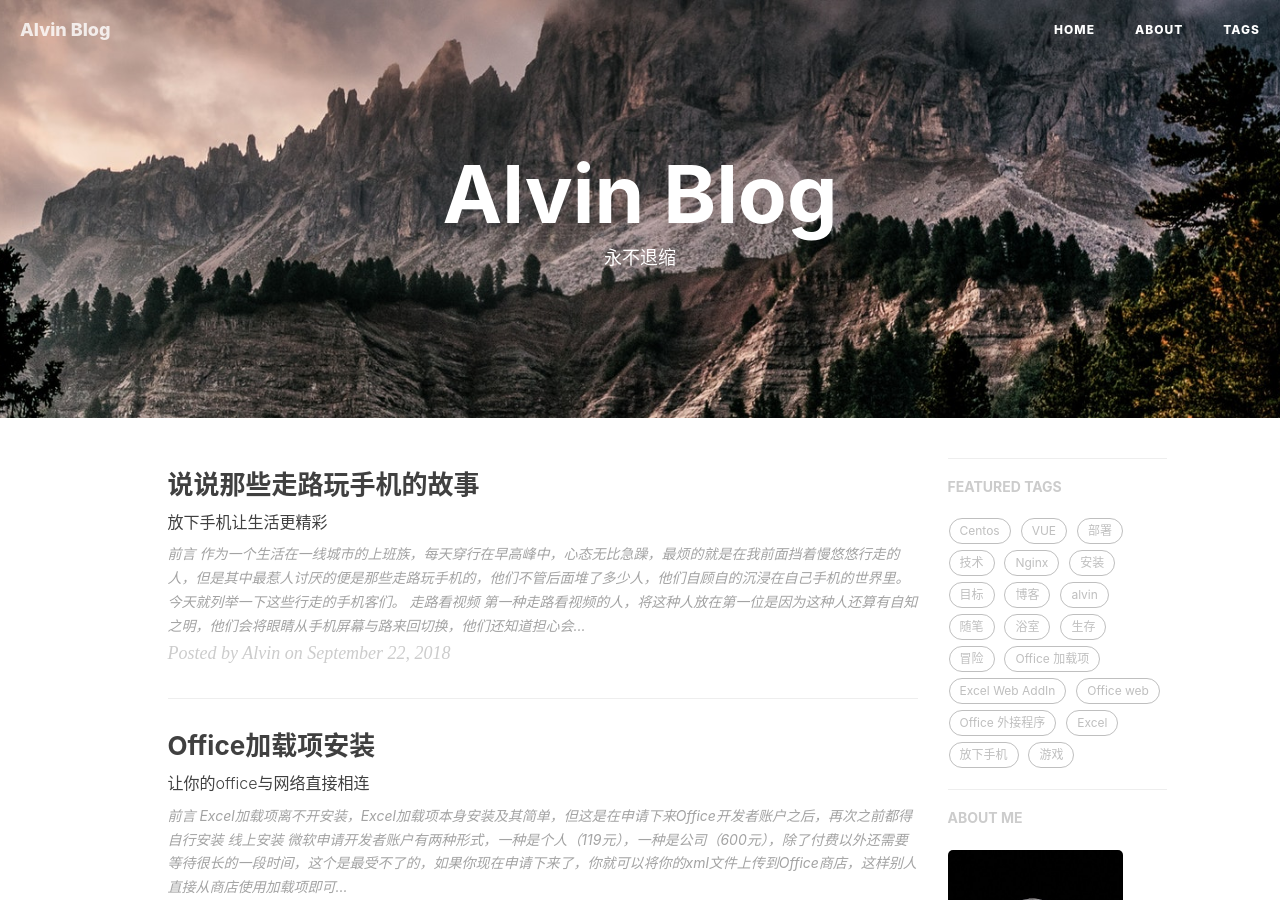
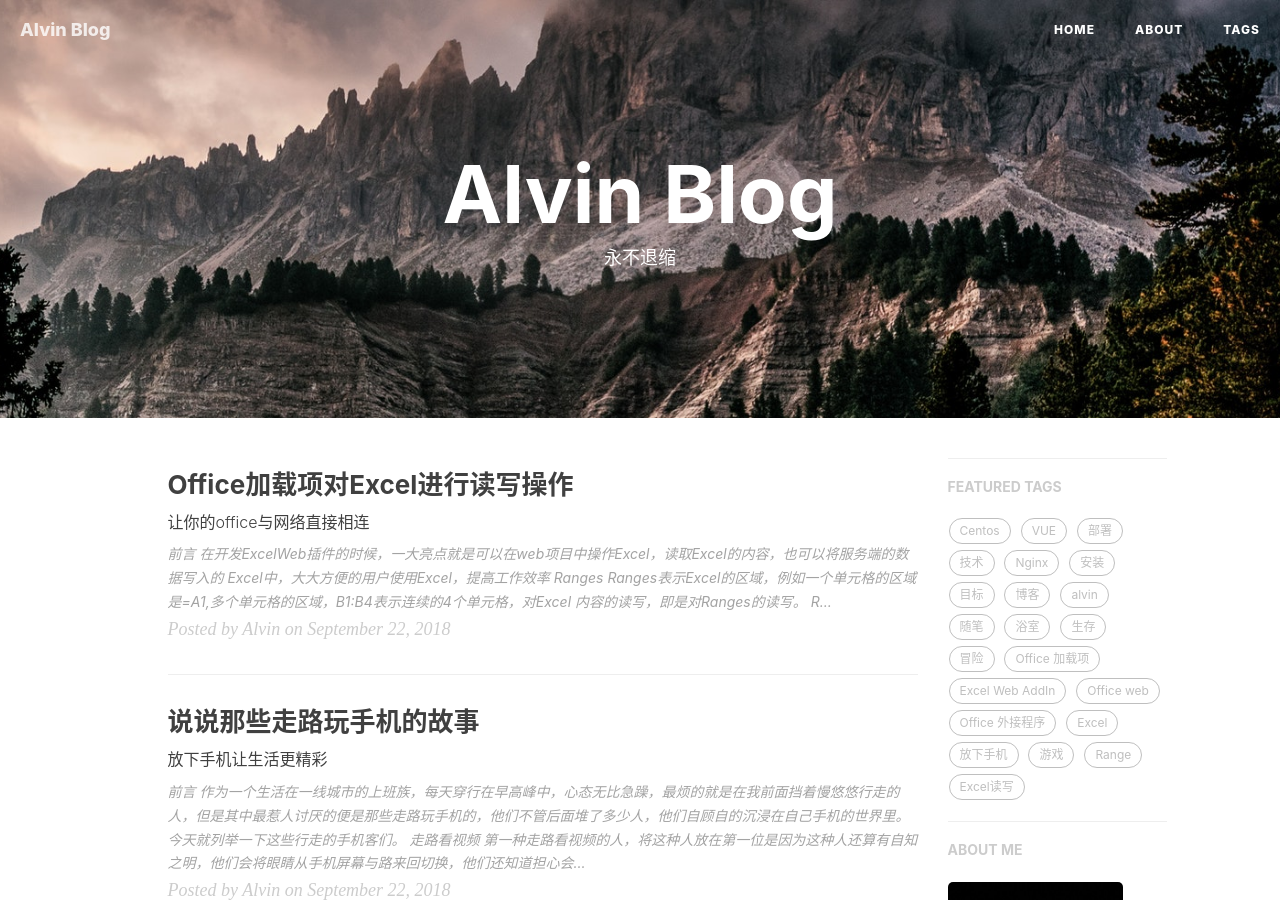
Before and after one commit to AlvinNiu/AlvinNiu.github.io, a Jekyll site: the page built from index.html, in a window 1280 px wide and 900 px high. Built offline with Jekyll 4.4.1, drawn with Linux system fonts in a browser that asks for light colours; nearby versions of some CDN libraries; the list of posts is cut into pages by our own code; comment, search, counter and statistics services are not loaded; part of the change alters nothing that is shown.

Commit message:
增加博客：Excel JavaScript 操作Excel

````diff
--- /dev/null
+++ b/_posts/2018-09-22-office-web-range.md
@@ -0,0 +1,210 @@
+---
+layout:       post
+title:        "Office加载项对Excel进行读写操作"
+subtitle:     "让你的office与网络直接相连"
+date:         2018-09-22 10:00:00
+author:       "Alvin"
+header-img:   "img/office-web.jpg"
+header-mask:  0.3
+catalog:      true
+tags:
+    - Office 加载项
+    - Excel Web AddIn
+    - Office 外接程序
+    - Range
+    - 技术
+    - Excel读写
+---
+## 前言
+
+>在开发ExcelWeb插件的时候，一大亮点就是可以在web项目中操作Excel，读取Excel的内容，也可以将服务端的数据写入的 Excel中，大大方便的用户使用Excel，提高工作效率
+
+## Ranges
+
+Ranges表示Excel的区域，例如一个单元格的区域是=A1,多个单元格的区域，B1:B4表示连续的4个单元格，对Excel 内容的读写，即是对Ranges的读写。
+
+### Ranges的属性
+
+* address，表示Ranges的地址，例如：A1，B1:B4
+* values,二维数组，表示区域的实际值
+* texts,二维数组，表示区域的展示值
+* formulas,二维数组，表示区域的公式，excel可以使用公式，使用之后，看到的值是公式计算之后的值，如果想要知道使用了那些公式，就需要使用formulas属性
+* format，区域的字体格式，可以该表文字字体，颜色，也可以改变区域的背景色。
+* numberFormat,二维数组，区域的格式，有文本、日期、数值等，和Excel右击设置单元格的格式里所有的格式一致
+
+    * General     General
+    * Number      0
+    * Currency    $#,##0.00;[Red]$#,##0.00
+    * Accounting  _($* #,##0.00_);_($* (#,##0.00);_($* "-"??_);_(@_)
+    * Date        m/d/yy
+    * Time        [$-F400]h:mm:ss am/pm
+    * Percentage  0.00%
+    * Fraction    # ?/?
+    * Scientific  0.00E+00
+    * Text        @
+    * Special     ;;
+    * Custom      #,##0_);[Red](#,##0)
+    * 来源：[Stack Overflow上的回答](https://stackoverflow.com/questions/20648149/what-are-numberformat-options-in-excel-vba)
+
+### Ranges的方法
+
+* load(),表示接下来你要使用哪个属性，需要在此处表明，例如，你要使用address，则 range.load('address')。
+* clear(),清空该区域
+* delete(),删除该区域，并指定是否需要下面的值上移，或者右面的值左移，参数枚举值如下：
+    * Excel.DeleteShiftDirection.up:删除后，下面的值，向上移动填充空值
+    * Excel.DeleteShiftDirection.left:删除后，右面的值，向左移动填充空值
+* select()，选中该区域
+* copyFrom(),将指定区域的值复制给当前区域
+
+### 具体用法
+
+准备工作：
+* 首先在vue中要安装excel-addin
+
+```
+npm install excel-addin --save
+```
+* 在index.html中假如office.js
+```
+  <script src="https://appsforoffice.microsoft.com/lib/1/hosted/office.js"></script>
+
+```
+* 如果想要在Excel初始化时做些什么，还需要在main.js中假如下面的代码
+```
+const Office = window.Office
+Office.initialize = () => {
+    //初始化内容
+}
+```
+* 操作Excel的行为均要写在特定方法里，即：
+```
+//其中context表示Excel的上下文，操作Excel的东西均通过该参数
+ Excel.run(function(context) {
+     //此处写操作Excel的方法
+     //处理完之后要提交，Excel才会识别，另外所有的//读写数据的操作均在，
+     //context.sync().then(=>{
+         //此处读写数据
+     })
+     return context.sync()
+ }
+```
+#### 写入
+
+```
+    write: function() {
+      Excel.run(function(context) {
+        //获取指定名字的工作薄sheet
+        // var sheet = context.workbook.worksheets.getItem('sheetName')
+        //获取当前活动工作薄
+        var sheet = context.workbook.worksheets.getActiveWorksheet()
+        var data = [
+          ['Product', 'Qty', 'Unit Price', 'Total Price'],
+          ['Almonds', '2', '7.5', '15'],
+          ['Coffee', '1', '34.5', '34.5'],
+          ['Chocolate', '5', '9.56', '47.8'],
+          ['', '', '', '97.3']
+        ]
+        //此二维数组的长度要和数据的保持一致，否则无效
+        var formats = [
+          ['@', '@', '@', '@'], //设置格式为文本
+          ['0.00', '0.00', '0.00', '0.00'],
+          ['0.00', '0.00', '0.00', '0.00'],
+          ['0.00', '0.00', '0.00', '0.00'],
+          ['0.00', '0.00', '0.00', '0.00']
+        ]
+
+        var range = sheet.getRange('A1:D5')
+        //选中该区域
+        range.select()
+        // 设置背景色和字体
+        range.format.fill.color = '#4472C4'
+        range.format.font.color = 'white'
+        //设置区域的格式
+        range.numberFormat = formats
+
+        //表示加载values属性，如果不加载在下面是不可以使用的
+        range.load('values')
+
+        return context.sync().then(function() {
+          //写入方法必须在该方法内执行才有效
+          range.values = data
+        })
+      }).catch(_this.errorHandler)
+    },
+```
+
+#### 读取数据
+
+```
+read: function() {
+      let _this = this
+      Excel.run(function(context) {
+        //获取指定名字的工作薄sheet
+        // var sheet = context.workbook.worksheets.getItem('sheetName')
+        // 获取当前选中的单元格
+        var range = context.workbook.getSelectedRange()
+        //获取当前选中的单元格
+        //表示加载以下属性，如果不加载在下面是不可以使用的
+        range.load('values')
+        range.load('address')
+        range.load('formulas')
+        range.load('text')
+
+        return context.sync().then(function() {
+          //写入方法必须在该方法内执行才有效
+          _this.content = {
+            values: range.values,
+            formulas: range.formulas,
+            address: range.address,
+            texts: range.text
+          }
+          console.log(_this.content)
+        })
+      }).catch(_this.errorHandler)
+    }
+```
+
+#### 删除某一行数据
+
+```
+deleteOne: function() {
+      let _this = this
+      Excel.run(function(context) {
+        //获取指定名字的工作薄sheet
+        // var sheet = context.workbook.worksheets.getItem('sheetName')
+        // 获取当前选中的单元格
+        var sheet = context.workbook.worksheets.getActiveWorksheet()
+        var range = sheet.getRange('A2:D2')
+        range.delete(Excel.DeleteShiftDirection.up)
+        //提交操作
+        return context.sync()
+      }).catch(_this.errorHandler)
+    },
+```
+
+#### 清空所有数据
+
+```
+clear: function() {
+      let _this = this
+      Excel.run(function(context) {
+        //获取指定名字的工作薄sheet
+        // var sheet = context.workbook.worksheets.getItem('sheetName')
+        // 获取当前选中的单元格
+        var sheet = context.workbook.worksheets.getActiveWorksheet()
+        var range = sheet.getRange('A1:D4')
+        range.clear()
+        //提交操作
+        return context.sync()
+      }).catch(_this.errorHandler)
+    },
+```
+
+## 参考链接
+
+[Excel JavaScrip API](https://docs.microsoft.com/en-us/office/dev/add-ins/excel/excel-add-ins-ranges#delete-a-range-of-cells)
+
+## 项目地址
+[项目链接](https://github.com/AlvinNiu/ExcelWebAddInDemo)
+
+****
--- a/_posts/2018-09-22-play-phone-onroad.md
+++ b/_posts/2018-09-22-play-phone-onroad.md
@@ -4,7 +4,7 @@ title:        "说说那些走路玩手机的故事"
 subtitle:     "放下手机让生活更精彩"
 date:         2018-09-22 09:00:00
 author:       "Alvin"
-header-img:   "img/office-web.jpg"
+header-img:   "img/play-phone-onroad.jpg"
 header-mask:  0.3
 catalog:      true
 tags:
@@ -20,7 +20,7 @@ tags:
 
 第一种走路看视频的人，将这种人放在第一位是因为这种人还算有自知之明，他们会将眼睛从手机屏幕与路来回切换，他们还知道担心会堵到后面的人，他们发现自己走的慢了，就会加快步伐，有甚者还能边看视频边跑起来，我觉得这种人具有超能力。神奇的现象
 
-##走路聊微信
+## 走路聊微信
 
 第二种，走路聊微信的人，在楼梯口发起来消息，不知道该迈哪一只脚，不知道会不会一脚踩空，然后摔个二级伤残，是的，这就是我的内心活动。我特别想看他一脚踩空，然后从楼梯滚下去，从此便长记性，知道不能走路玩手机了
 
````
